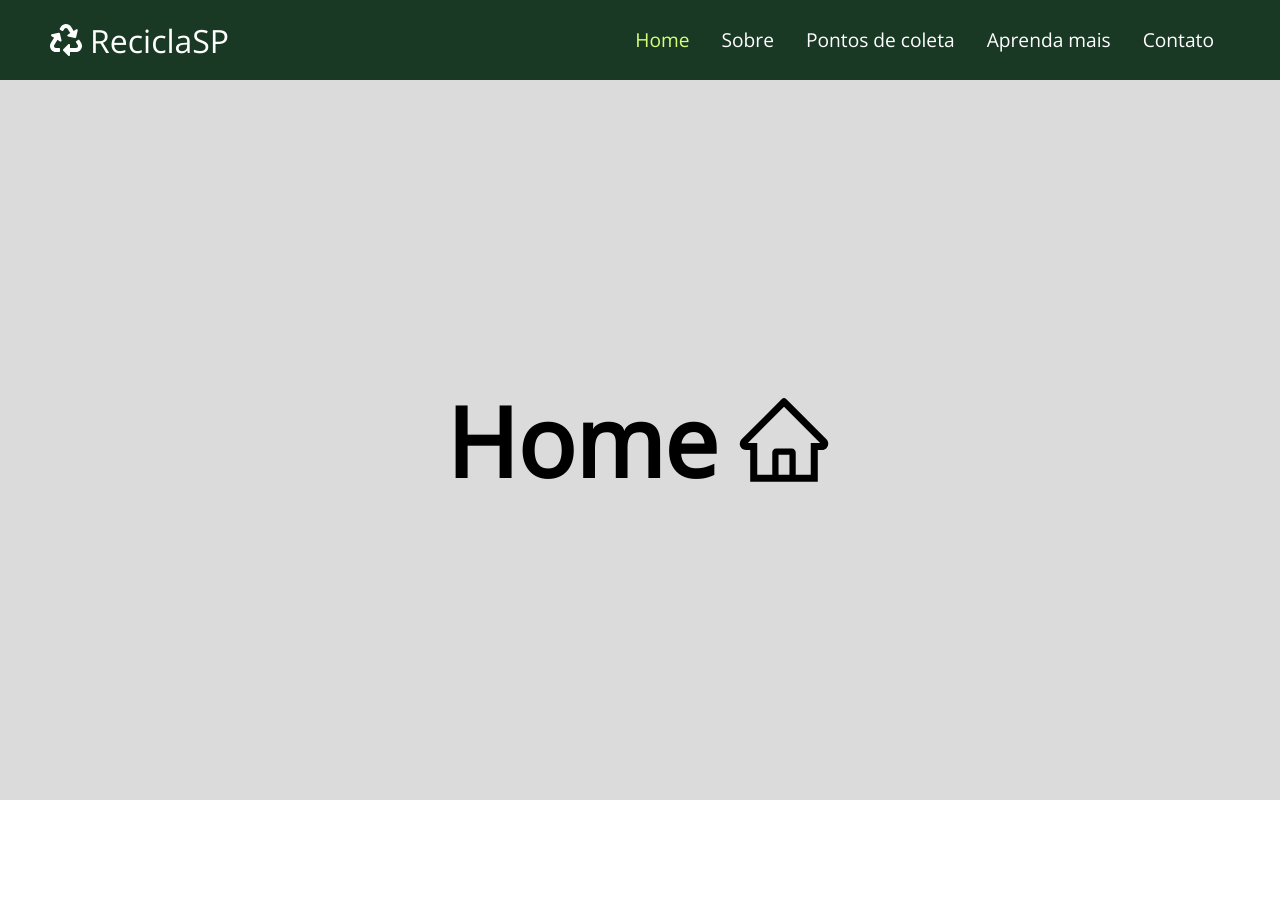
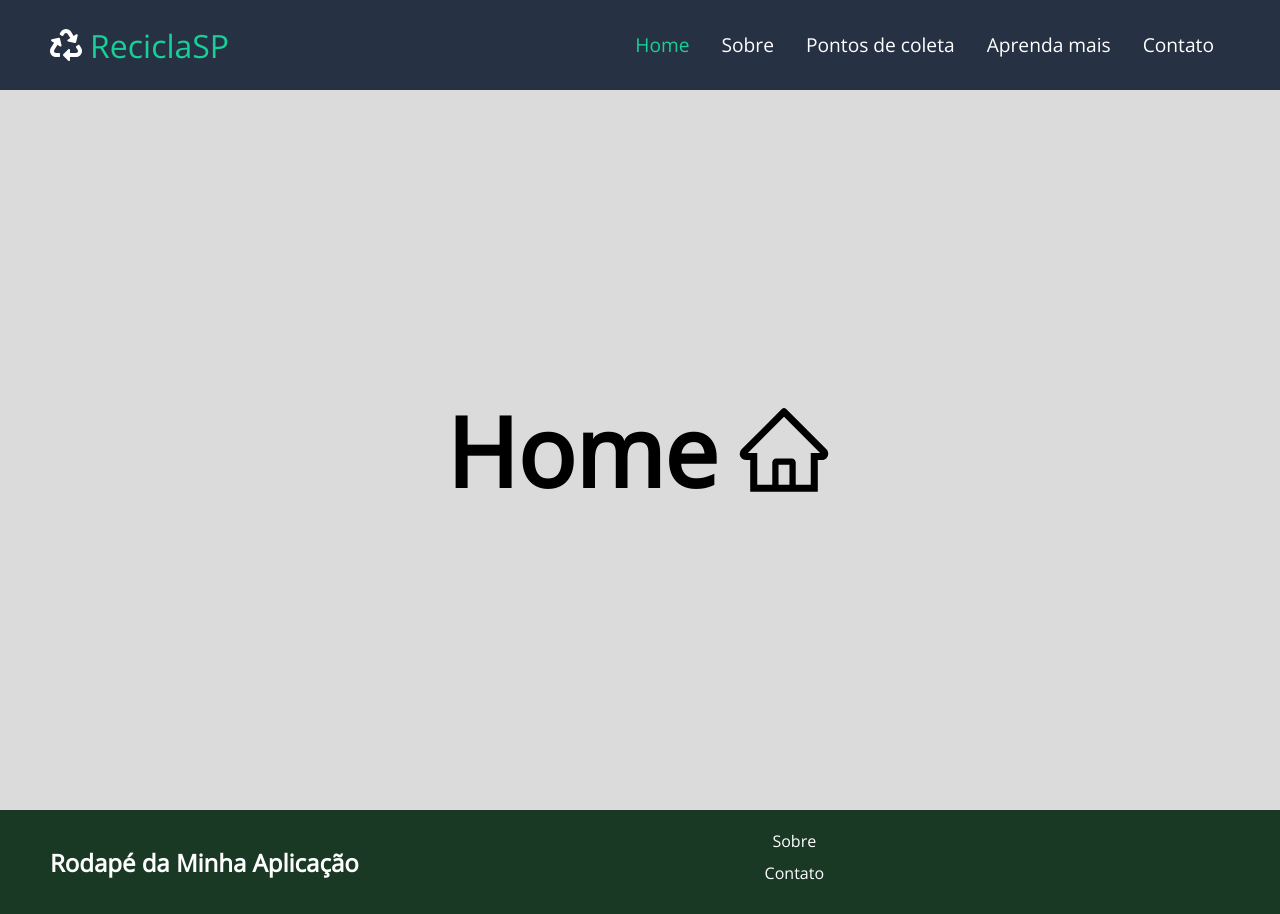
Before and after one commit to Projetos-Fiap/React-Sprint4, a React (Create React App) app: page / in a window 1280 px wide. Before the commit the page ends 800 px from the top, so only its background shows below. Built offline with nearby package versions, Linux system fonts and the light colour scheme.

Commit message:
alteração header, footer e readme

```diff
--- a/src/App.js
+++ b/src/App.js
@@ -3,6 +3,7 @@ import { createBrowserRouter, RouterProvider, Outlet } from "react-router-dom";
 
 // Importando Componentes
 import Navbar from "./components/Navbar/Navbar";
+import Footer from "./components/Footer/Footer";
 
 // Importando as páginas
 import Home from "./routes/Home";
@@ -20,6 +21,7 @@ const AppLayout = () => {
     <>
       <Navbar />
       <Outlet />
+      <Footer />
     </>
   );
 };
--- a/src/components/Footer/Footer.css
+++ b/src/components/Footer/Footer.css
@@ -0,0 +1,42 @@
+/* Estilo do Footer */
+.footer {
+    background: #1a3925;
+    color: #fff;
+    padding: 20px 0; /* Ajuste o preenchimento conforme necessário */
+    text-align: center;
+  }
+
+  .footer-container {
+    display: flex;
+    justify-content: space-between;
+    align-items: center;
+    max-width: 1300px;
+    margin: 0 auto;
+    padding: 0 50px; /* Ajuste o preenchimento conforme necessário */
+  }
+
+  .footer-logo {
+    font-size: 1.5rem; /* Ajuste o tamanho da fonte conforme necessário */
+    font-weight: bold;
+    text-decoration: none;
+    color: #fff;
+  }
+
+  /* Estilo dos links no Footer */
+  .footer-menu {
+    list-style: none;
+    padding: 0;
+  }
+
+  .footer-item {
+    margin-bottom: 10px;
+  }
+
+  .footer-item a {
+    color: #fff;
+    text-decoration: none;
+  }
+
+  .footer-item a:hover {
+    text-decoration: underline;
+  }
--- a/src/components/Footer/Footer.js
+++ b/src/components/Footer/Footer.js
@@ -0,0 +1,31 @@
+import React from "react";
+import "./Footer.css";
+
+function Footer() {
+  return (
+    <footer className="footer">
+      <div className="footer-container container">
+        <div className="footer-logo">
+          {/* Coloque aqui o seu logotipo ou texto do rodapé */}
+          Rodapé da Minha Aplicação
+        </div>
+        <div className="footer-links">
+          <ul className="footer-menu">
+            <li className="footer-item">
+              <a href="/about">Sobre</a>
+            </li>
+            <li className="footer-item">
+              <a href="/contact">Contato</a>
+            </li>
+            {/* Adicione mais links conforme necessário */}
+          </ul>
+        </div>
+        <div className="footer-social">
+          {/* Adicione links para as redes sociais ou ícones aqui */}
+        </div>
+      </div>
+    </footer>
+  );
+}
+
+export default Footer;
--- a/src/components/Navbar/Navbar.css
+++ b/src/components/Navbar/Navbar.css
@@ -5,8 +5,8 @@
 }
 
 .navbar {
-  background: #1a3925;
-  height: 80px;
+  background: #263243;
+  height: 90px;
   display: flex;
   justify-content: center;
   align-items: center;
@@ -19,7 +19,7 @@
 .navbar-container {
   display: flex;
   justify-content: space-between;
-  height: 80px;
+  height: 0px;
 }
 
 .container {
@@ -32,8 +32,9 @@
   padding-left: 50px;
 }
 
+/* Nome do site/projeto */
 .navbar-logo {
-  color: #fff;
+  color: #17cf97;
   justify-self: start;
   cursor: pointer;
   text-decoration: none;
@@ -44,6 +45,7 @@
 
 .navbar-icon {
   margin-right: 0.5rem;
+  color:#17cf97
 }
 
 .nav-menu {
@@ -55,15 +57,16 @@
   justify-content: flex-end;
 }
 
+/* Faixa com cor de destaque */
 .nav-item {
-  height: 80px;
+  height: 90px;
   border-bottom: 2px solid transparent;
 }
-
+/* Faixa com cor de destaque */
 .nav-item:hover {
-  border-bottom: 2px solid #d8ff7c;
+  border-bottom: 2px solid #17cf97;
 }
-
+/* Links */
 .nav-links {
   color: #ffffff;
   display: flex;
@@ -73,8 +76,9 @@
   height: 100%;
 }
 
+/* Link ativo */
 .activated {
-  color: #d8ff7c;
+  color: #17cf97;
 }
 
 .fa-bars {
@@ -102,9 +106,9 @@
   }
 
   .nav-menu.active {
-    background: #3c3c3d;
+    background: #263243;
     left: 0;
-    opacity: 1;
+    opacity: 0.8;
     transition: all 0.6s ease;
     z-index: 1;
   }
@@ -117,7 +121,7 @@
   }
 
   .nav-links:hover {
-    color: #d8ff7c;
+    color: #17cf97;
     transform: scale(1.2);
     transition: all 0.3s ease;
   }
```
Also changed, not shown: src/components/Navbar/Navbar.js (+4 -3 lines), 1 other file (tests, documents, lock files or other folders).
